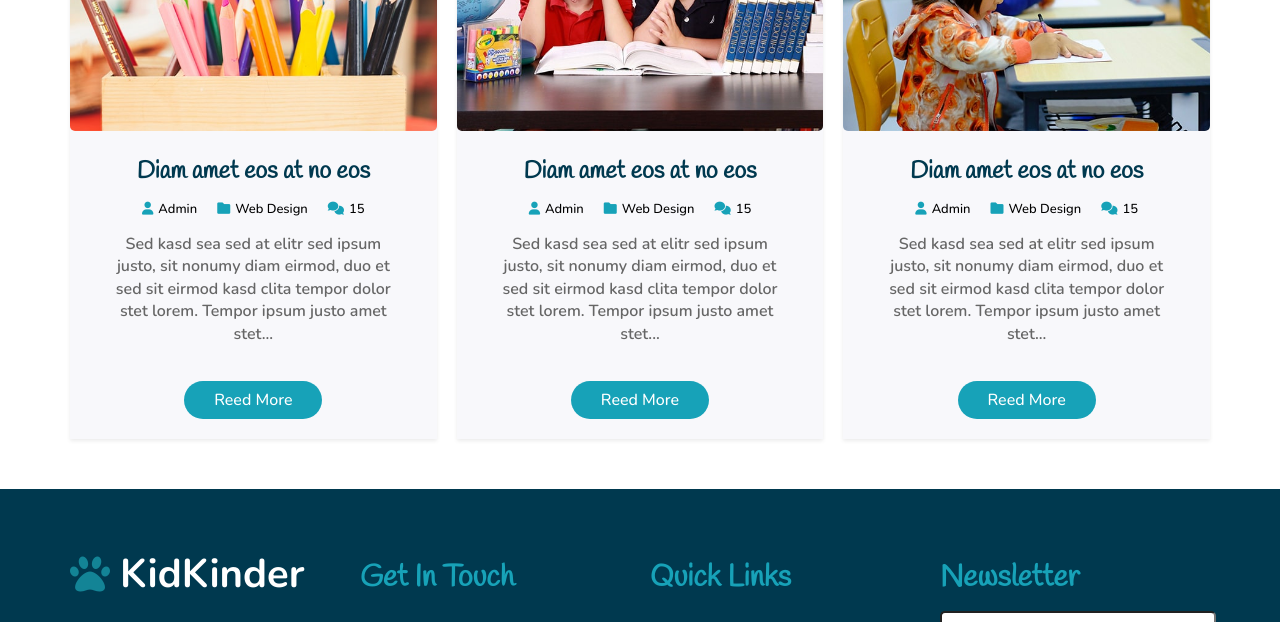
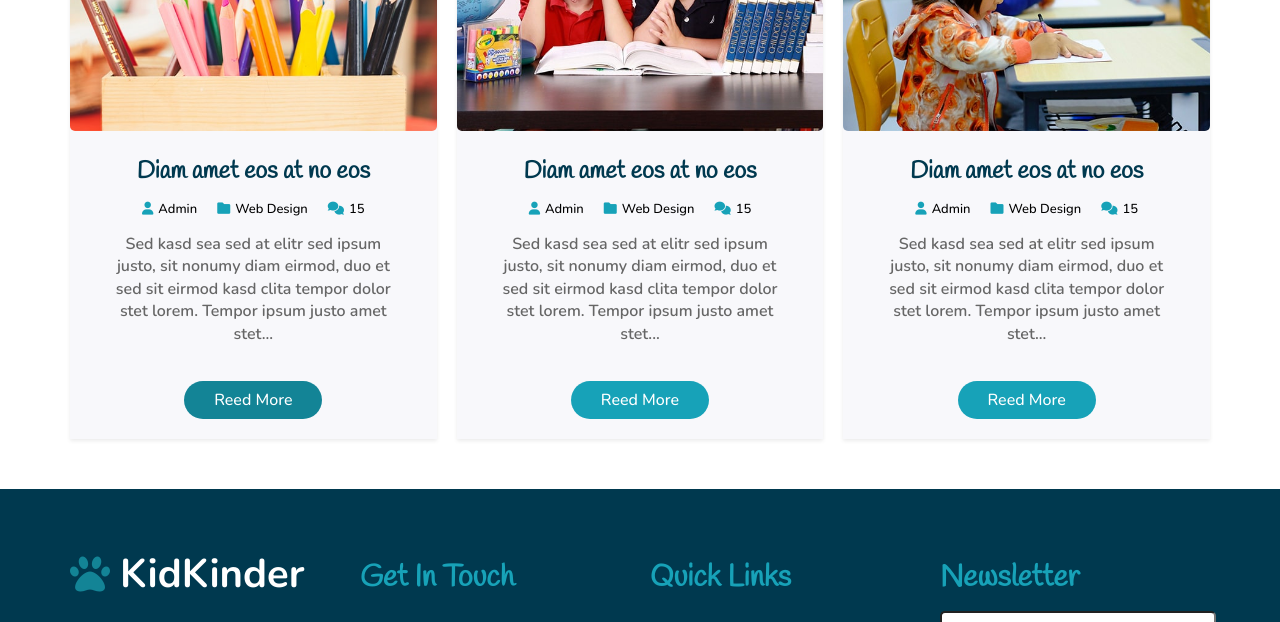
Before and after one commit to Mohamed-Saad-02/Kinder, a plain HTML site: page index.html in a window 1280 px wide. In both pictures the pointer is over the button 253 px from the left and 5713 px from the top of the page. Shown: the part 5313-5935 px from the top of the page. Drawn offline with nearby package versions, Linux system fonts and the light colour scheme.

Commit message:
Update kinder.css

```diff
--- a/css/kinder.css
+++ b/css/kinder.css
@@ -975,6 +975,9 @@ header nav .bars {
     cursor: pointer;
     transition: var(--main-transtion);
 }
+.blog .box button:hover {
+    background-color: var(--main-color-alt)
+}
 .contact {
     padding-top: var(--section-pading);
     padding-bottom: var(--section-pading);
```
